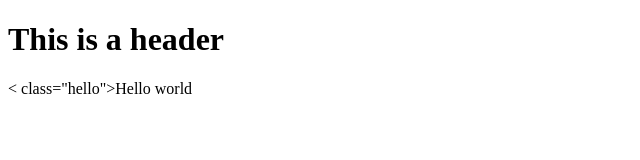
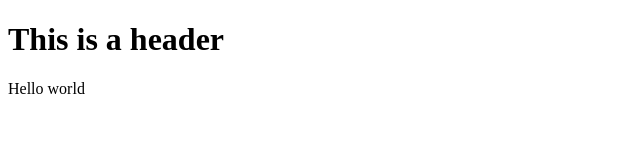
Before and after one commit to dunyanong/git-one, a plain HTML site: page index.html in a window 1280 px wide. Shown: the whole page, without its empty margins (0-640 px from the left). Drawn offline with Linux system fonts and the light colour scheme.

Commit message:
added <p class="hello"> Hello world</p>

```diff
--- a/index.html
+++ b/index.html
@@ -9,6 +9,7 @@
 </head>
 <body>
     <h1>This is a header</h1>
-    < class="hello">Hello world</p>
+    <p class="hello"> Hello world</p>
+
 </body>
 </html>
```
